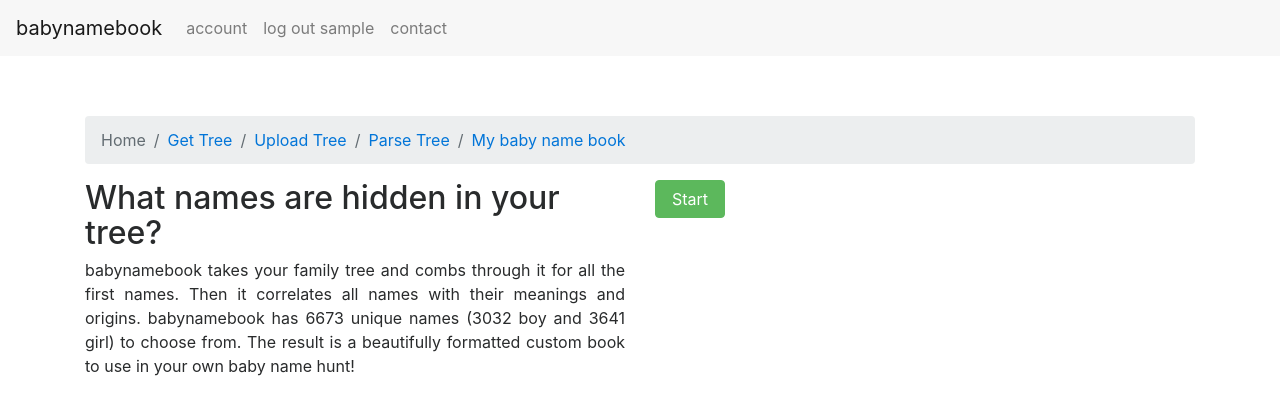
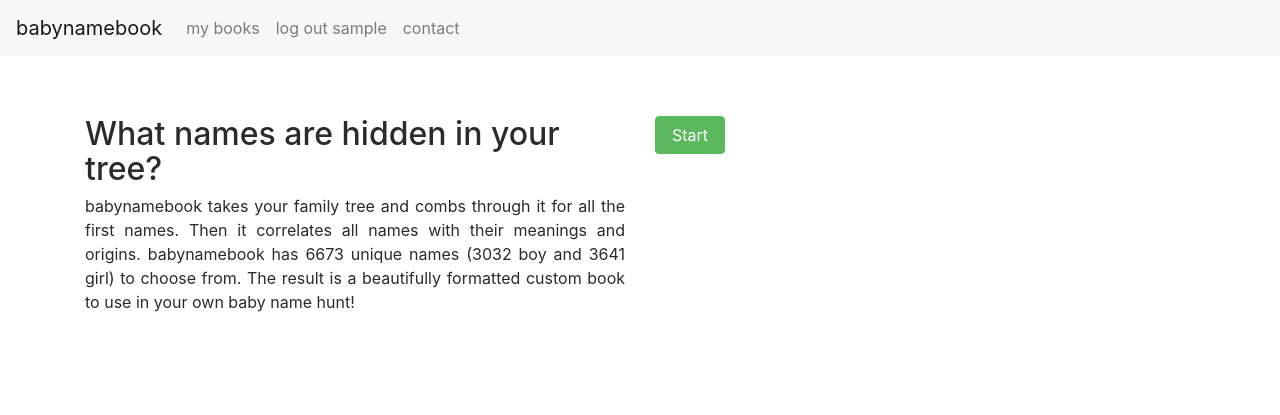
Before and after one commit to auroralemieux/ada-capstone, a Django app: page / in a window 1280 px wide. Shown: the top 415 px of the page. Run offline with Django 3.2, Linux system fonts and the light colour scheme; the visitor is signed in with stand-in values (Sample User, id 1); data comes from the database, SQL or seed files in the repository; some libraries are stand-ins or nearby versions.

Commit message:
removed breadcrumbs, renamed account button to my books

```diff
--- a/babynamebook/templates/babynamebook/base.html
+++ b/babynamebook/templates/babynamebook/base.html
@@ -17,7 +17,7 @@
       <section class="collapse navbar-collapse" id="navbarSupportedContent">
         <section class="navbar-nav mr-auto">
           {% if user.is_authenticated %}
-          <a id="account-button" class="nav-item nav-link" href={% url 'account' %}>account</a>
+          <a id="account-button" class="nav-item nav-link" href={% url 'account' %}>my books</a>
           <a class="nav-item nav-link" href={% url 'logout' %}>log out {{ user.username }}</a>
           {% else %}
           <a class="nav-item nav-link" href={% url 'login' %}>log in</a>
--- a/babynamebook/templates/babynamebook/home.html
+++ b/babynamebook/templates/babynamebook/home.html
@@ -1,16 +1,7 @@
 {% extends 'babynamebook/base.html' %}
 
 {% block content %}
-<section class="container">
-  <nav class="breadcrumb">
-    <a class="breadcrumb-item active" href="/">Home</a>
-    <a class="breadcrumb-item" href="/get_tree_instructions">Get Tree</a>
-    <a class="breadcrumb-item" href="/upload_tree">Upload Tree</a>
-    <a class="breadcrumb-item" href="/progress">Parse Tree</a>
-    <a class="breadcrumb-item" href="/correlate">My baby name book</a>
 
-  </nav>
-</section>
 <article class="align-self-top left-main-content col-md-6 col-lg-6 col-sm-12" id="home-instructions">
   <h2>What names are hidden in your tree?</h2>
   <p id="home-info-text">babynamebook takes your family tree and combs through it for all the first names. Then it correlates all names with their meanings and origins. babynamebook has {{ len_names }} unique names ({{male}} boy and {{female}} girl) to choose from. The result is a beautifully formatted custom book to use in your own baby name hunt!</p>
```
Also changed, not shown: babynamebook/templates/babynamebook/get_tree_instructions.html (+1 -9 lines), babynamebook/templates/babynamebook/progress.html (+1 -9 lines), babynamebook/templates/babynamebook/upload_tree.html (+1 -9 lines).
